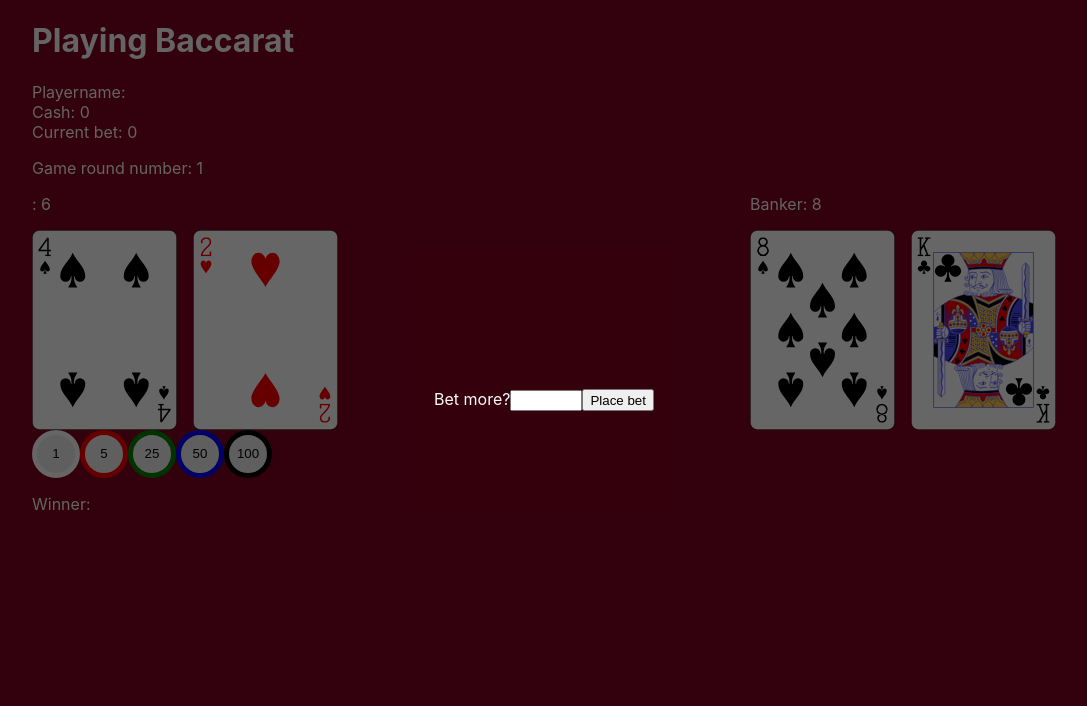
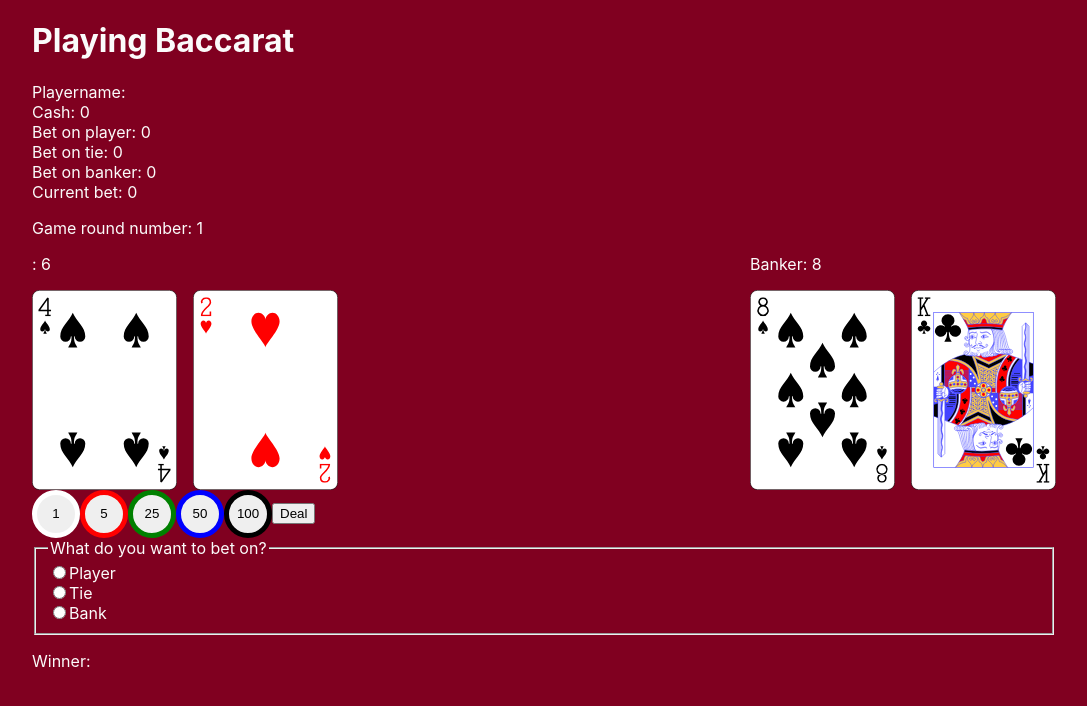
Before and after one commit to Ewelina92/Baccarat, a React (Create React App) app: page / in a window 1280 px wide. Both pictures are taken after a click on the button "Start New Game". Shown: the top 706 px of the page, without its empty margins (96-1183 px from the left). Built offline with nearby package versions, Linux system fonts and the light colour scheme.

Commit message:
replace bettingoverlay and enable betting on different outcomes

```diff
--- a/src/components/betting-chips/BettingChip.tsx
+++ b/src/components/betting-chips/BettingChip.tsx
@@ -8,14 +8,30 @@ export type BettingChipsValues = 1 | 5 | 25 | 50 | 100;
 
 export type BettingChipProps = {
   value: BettingChipsValues;
+  betOn: string;
 };
 
 export const BettingChip = observer((props: BettingChipProps) => {
-  const { value } = props;
+  const { value, betOn } = props;
   const { game } = useMainStore();
 
   const addToBet = () => {
-    game.setCurrentBet(value);
+    switch (betOn) {
+      case "player":
+        game.addToPlayerBet(value);
+        break;
+      case "tie":
+        game.addToTieBet(value);
+        break;
+      case "bank":
+        game.addToBankerBet(value);
+        break;
+      default:
+        break;
+    }
+
+    // game.setCurrentBet(value);
+    // console.log(betOn);
   };
 
   return (
--- /dev/null
+++ b/src/components/betting-chips/BettingControls.tsx
@@ -0,0 +1,83 @@
+import React from "react";
+import { observer } from "mobx-react";
+import { useMainStore } from "../../hooks/useMainStore";
+import { GameStage } from "../../stores/gameStore";
+import { BettingChip, BettingChipsValues } from "./BettingChip";
+
+const bettingChipValues: BettingChipsValues[] = [1, 5, 25, 50, 100];
+
+export const BettingControls = observer(() => {
+  const { game, betweenRoundsReset } = useMainStore();
+  const [bettingChoice, setBettingChoice] = React.useState("");
+
+  const onOptionChange = (e: React.ChangeEvent<HTMLInputElement>) => {
+    setBettingChoice(e.target.value);
+  };
+
+  if (game.gameStage === GameStage.InitialBet) {
+    betweenRoundsReset();
+  }
+
+  const handleDeal = () => {
+    // if (game.gameStage === GameStage.InitialBet) {
+    //   game.setGameStage(GameStage.InitialCards);
+    //   // betweenRoundsReset();
+    // }
+    if (game.gameStage === GameStage.SecondBet) {
+      game.setGameStage(GameStage.CheckForThirdCard);
+    }
+  };
+
+  return (
+    <>
+      {bettingChipValues.map((value) => (
+        <BettingChip key={value} value={value} betOn={bettingChoice} />
+      ))}
+      <button type="button" onClick={handleDeal}>
+        Deal
+      </button>
+      <fieldset>
+        <legend>What do you want to bet on?</legend>
+
+        <div>
+          <label htmlFor="player">
+            <input
+              type="radio"
+              id="player"
+              name="bettingChoice"
+              value="player"
+              onChange={onOptionChange}
+            />
+            Player
+          </label>
+        </div>
+
+        <div>
+          <label htmlFor="tie">
+            <input
+              type="radio"
+              id="tie"
+              name="bettingChoice"
+              value="tie"
+              onChange={onOptionChange}
+            />
+            Tie
+          </label>
+        </div>
+
+        <div>
+          <label htmlFor="bank">
+            <input
+              type="radio"
+              id="bank"
+              name="bettingChoice"
+              value="bank"
+              onChange={onOptionChange}
+            />
+            Bank
+          </label>
+        </div>
+      </fieldset>
+    </>
+  );
+});
--- a/src/components/game-setup/GameSetup.tsx
+++ b/src/components/game-setup/GameSetup.tsx
@@ -17,8 +17,8 @@ export const GameSetup = observer(() => {
     <>
       <GameField />
       {game.gameStage === GameStage.Continue && <ContinueOverlay />}
-      {game.gameStage === GameStage.InitialBet && <BettingOverlay />}
-      {game.gameStage === GameStage.SecondBet && <BettingOverlay />}
+      {/* {game.gameStage === GameStage.InitialBet && <BettingOverlay />}
+      {game.gameStage === GameStage.SecondBet && <BettingOverlay />} */}
     </>
   );
 });
--- a/src/components/game/GameField.tsx
+++ b/src/components/game/GameField.tsx
@@ -4,9 +4,10 @@ import { useMainStore } from "../../hooks/useMainStore";
 
 import { Card } from "../cards/Card";
 import styles from "./GameField.module.scss";
-import { BettingChip, BettingChipsValues } from "../betting-chips/BettingChip";
+// import { BettingChip, BettingChipsValues } from "../betting-chips/BettingChip";
+import { BettingControls } from "../betting-chips/BettingControls";
 
-const bettingChipValues: BettingChipsValues[] = [1, 5, 25, 50, 100];
+// const bettingChipValues: BettingChipsValues[] = [1, 5, 25, 50, 100];
 
 export const GameField = observer(() => {
   const { game, player, baccarat } = useMainStore();
@@ -19,7 +20,13 @@ export const GameField = observer(() => {
         <br />
         Cash: {player.playerMoney}
         <br />
-        Current bet: {game.bet}
+        Bet on player: {game.playerBet}
+        <br />
+        Bet on tie: {game.tieBet}
+        <br />
+        Bet on banker: {game.bankerBet}
+        <br />
+        Current bet: {game.totalBet}
       </p>
       <p>Game round number: {game.gameRound}</p>
       <div className={styles.players}>
@@ -41,9 +48,10 @@ export const GameField = observer(() => {
           </div>
         </div>
       </div>
-      {bettingChipValues.map((value) => (
+      {/* {bettingChipValues.map((value) => (
         <BettingChip key={value} value={value} />
-      ))}
+      ))} */}
+      <BettingControls />
       <p>Winner: {game.winner}</p>
     </div>
   );
--- a/src/components/overlays/BettingOverlay.tsx
+++ b/src/components/overlays/BettingOverlay.tsx
@@ -15,11 +15,11 @@ export const BettingOverlay = observer(() => {
 
   const handlePlacedBet = () => {
     if (game.gameStage === GameStage.InitialBet) {
-      game.setNewBet(bet);
+      // game.setNewBet(bet);
       betweenRoundsReset();
     }
     if (game.gameStage === GameStage.SecondBet) {
-      game.setCurrentBet(bet);
+      // game.setCurrentBet(bet);
       game.setGameStage(GameStage.CheckForThirdCard);
     }
   };
--- a/src/components/start-screen/StartScreen.tsx
+++ b/src/components/start-screen/StartScreen.tsx
@@ -20,7 +20,7 @@ export const StartScreen = () => {
   const handleStartGame = () => {
     game.setGameStage(GameStage.InitialCards);
     player.setPlayerName(name);
-    game.setCurrentBet(bet);
+    // game.setCurrentBet(bet);
   };
 
   return (
--- a/src/stores/gameStore.ts
+++ b/src/stores/gameStore.ts
@@ -15,7 +15,13 @@ export class GameStore {
 
   gameRound = 1;
 
-  bet = 0;
+  // bet = 0;
+
+  playerBet = 0;
+
+  tieBet = 0;
+
+  bankerBet = 0;
 
   winner = "";
 
@@ -23,17 +29,38 @@ export class GameStore {
     makeAutoObservable(this, {}, { autoBind: true });
   }
 
+  get totalBet() {
+    return this.playerBet + this.tieBet + this.bankerBet;
+  }
+
   setGameStage(gameStage: GameStage) {
     this.gameStage = gameStage;
   }
 
-  setCurrentBet(bet: number) {
-    this.bet += bet;
+  addToPlayerBet(bet: number) {
+    this.playerBet += bet;
   }
 
-  setNewBet(bet: number) {
-    this.bet = bet;
+  addToTieBet(bet: number) {
+    this.tieBet += bet;
   }
+
+  addToBankerBet(bet: number) {
+    this.bankerBet += bet;
+  }
+
+  resetBets() {
+    this.playerBet = 0;
+    this.tieBet = 0;
+    this.bankerBet = 0;
+  }
+  // setCurrentBet(bet: number) {
+  //   this.bet += bet;
+  // }
+
+  // setNewBet(bet: number) {
+  //   this.bet = bet;
+  // }
 
   setWinner(winner: string) {
     this.winner = winner;
@@ -50,7 +77,11 @@ export class GameStore {
   resetGame() {
     this.setGameStage(GameStage.Start);
     this.gameRound = 1;
-    this.bet = 0;
+    // this.bet = 0;
+    this.resetBets();
+    this.playerBet = 0;
+    this.tieBet = 0;
+    this.bankerBet = 0;
     this.resetWinner();
   }
 }
--- a/src/stores/mainStore.ts
+++ b/src/stores/mainStore.ts
@@ -39,6 +39,8 @@ export class MainStore {
 
   betweenRoundsReset() {
     this.game.setGameStage(GameStage.InitialCards);
+    // this.game.setGameStage(GameStage.InitialBet);
+    this.game.resetBets();
     this.baccarat.resetPlayerCards();
     this.baccarat.resetBankerCards();
     this.game.resetWinner();
@@ -52,7 +54,7 @@ export class MainStore {
     );
     this.game.setWinner(winner);
     if (winner === "player") {
-      this.player.addPlayerMoney(this.game.bet);
+      this.player.addPlayerMoney(this.game.totalBet);
     }
   }
 
```
